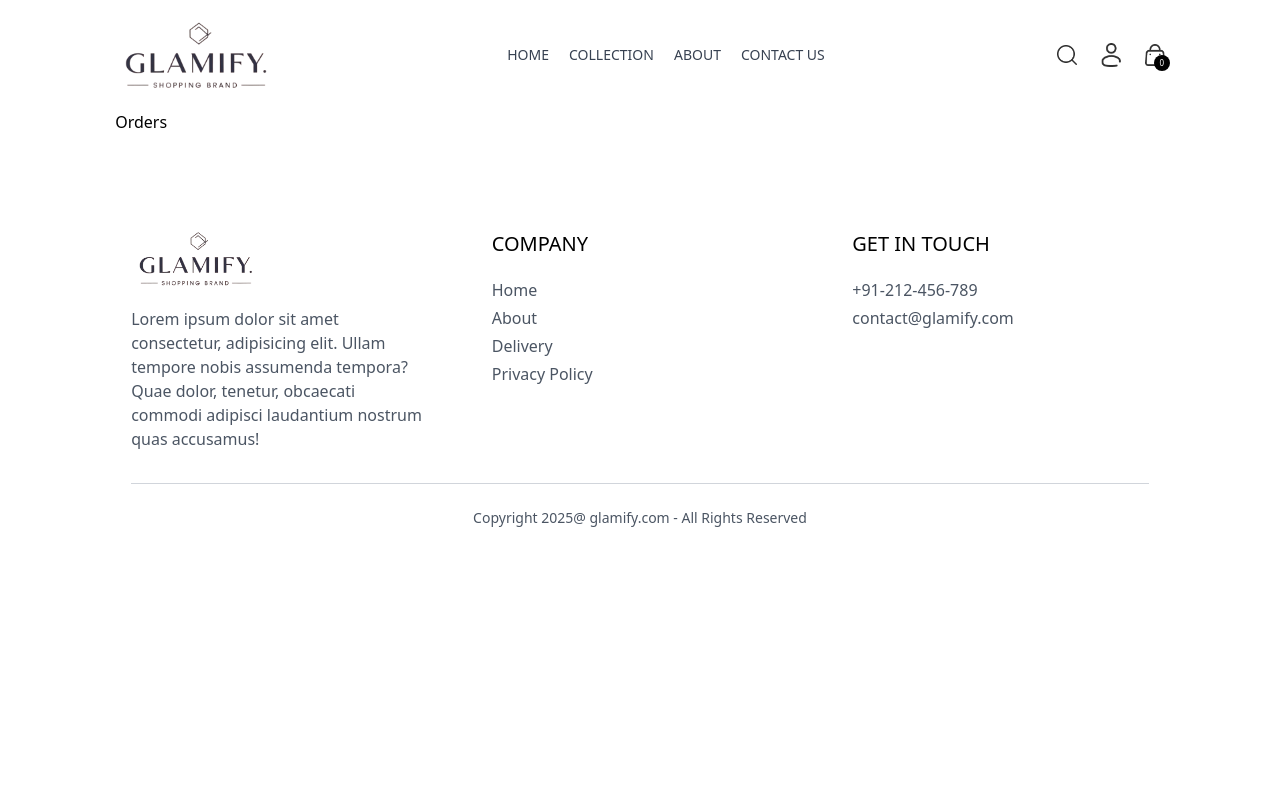
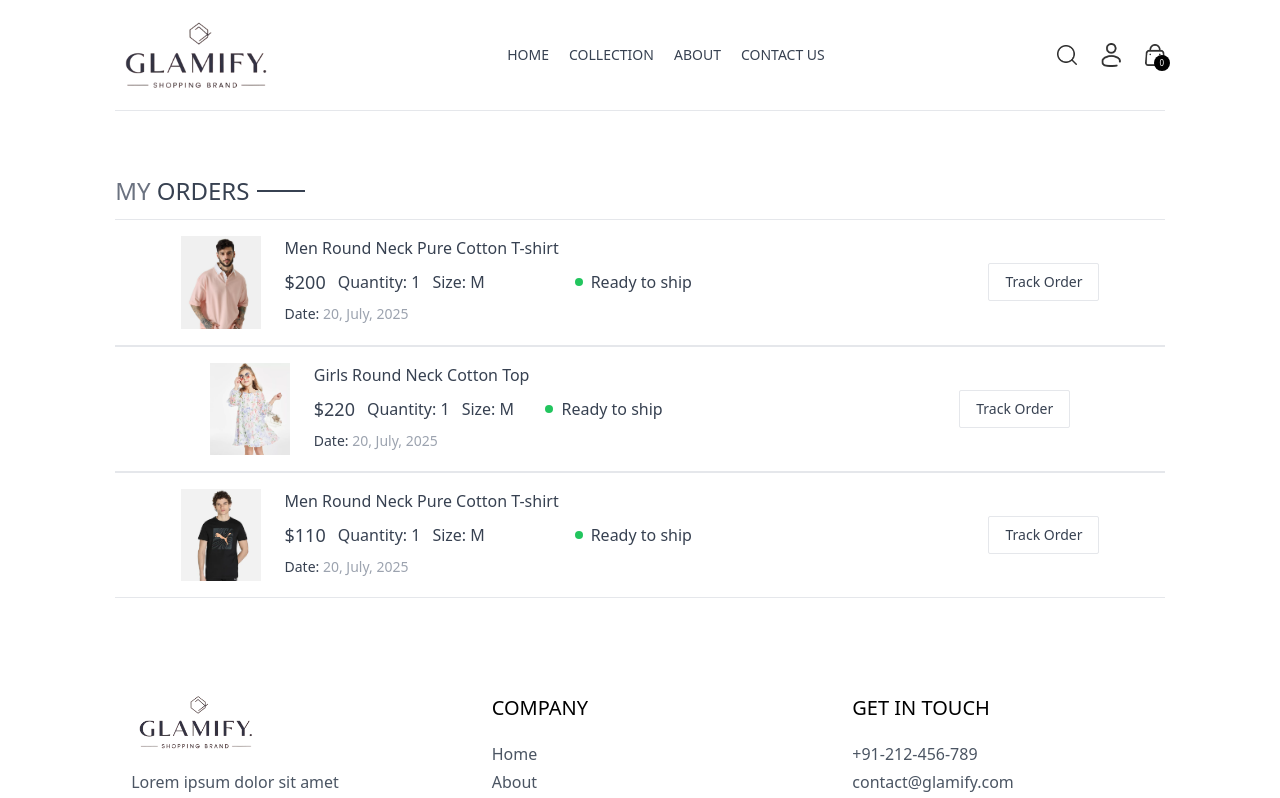
Before and after one commit to DeepshikhaJana/Glamify, a React (Vite) app: page /orders in a window 1280 px wide. Shown: the top 798 px of the page. Built offline with nearby package versions, Linux system fonts and the light colour scheme.

Commit message:
created order page

```diff
--- a/src/pages/Orders.jsx
+++ b/src/pages/Orders.jsx
@@ -1,8 +1,44 @@
-import React from 'react'
+import React, { useContext } from 'react'
+import { ShopContext } from '../context/ShopContext'
+import Title from '../component/Title';
 
 function Orders() {
+
+  const {products, currency} = useContext(ShopContext);
   return (
-    <div>Orders</div>
+    <div className='border-t pt-16'>
+        <div className='text-2xl'>
+            <Title text1={'MY'} text2={'ORDERS'}/>
+        </div>
+
+        <div>
+          {
+            products.slice(1,4).map((item, index) => (
+              <div key={index} className='py-4 border-t border-b text-gray-700 flex flex-col md:flex-row md:items-center md:justify-center gap-4'>
+                  <div className='flex items-start gap-6 text-sm'>
+                      <img className='w-16 sm:w-20' src={item.image[0]} alt="" />
+                      <div>
+                        <p className='sm:text-base font-medium'>{item.name}</p>
+                        <div className='flex items-center gap-3 mt-2 text-base text-gray-700'>
+                          <p className='text-lg'>{currency}{item.price}</p>
+                          <p>Quantity: 1</p>
+                          <p>Size: M</p>
+                        </div>
+                        <p className='mt-2'>Date: <span className='text-gray-400'>20, July, 2025</span></p>
+                      </div>
+                  </div>
+                  <div className='md:w-1/2 flex justify-between'>
+                      <div className='flex items-center gap-2'>
+                        <p className='min-w-2 h-2 rounded-full bg-green-500'></p>
+                        <p className='text-sm md:text-base'>Ready to ship</p>
+                      </div>
+                      <button className='border px-4 py-2 text-sm font-medium rounded-sm'>Track Order</button>
+                  </div>
+              </div>
+            ))
+          }
+        </div>
+    </div>
   )
 }
 
```
